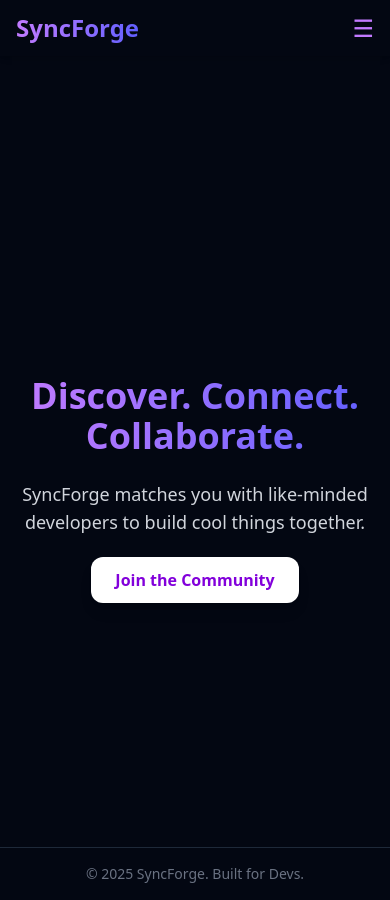
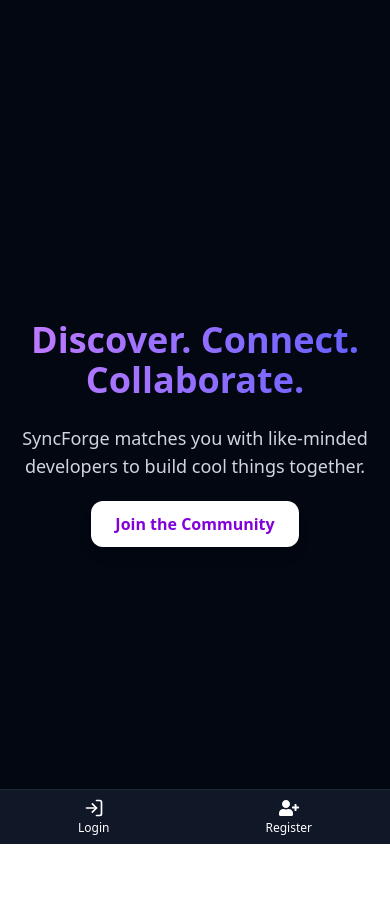
Before and after one commit to anuragK-24/SyncForge, a React (Vite) app in the folder client/: page / in a window 390 px wide. After the commit the page ends 844 px from the top, so only its background shows below. Built offline with nearby package versions, Linux system fonts and the light colour scheme; no server answers.

Commit message:
Added the different navbar for the syncforge mobile view

```diff
--- a/client/src/components/Navbar.jsx
+++ b/client/src/components/Navbar.jsx
@@ -1,11 +1,20 @@
 import { Link, useNavigate } from "react-router-dom";
 import { useState } from "react";
+import {
+  FiHome,
+  FiUsers,
+  FiHeart,
+  FiUser,
+  FiLogOut,
+  FiLogIn,
+  FiLink,
+} from "react-icons/fi";
+import { FaUserPlus } from "react-icons/fa";
 import axios from "axios";
 
 axios.defaults.withCredentials = true;
 
 export default function Navbar({ isAuth, setIsAuth }) {
-  const [menuOpen, setMenuOpen] = useState(false);
   const navigate = useNavigate();
   const API = import.meta.env.VITE_API_URL;
 
@@ -13,7 +22,7 @@
     try {
       await axios.post(`${API}/auth/logout`, {}, { withCredentials: true });
     } catch (err) {
-      // Optional: handle error
+      // Optional error handling
     } finally {
       setIsAuth(false);
       navigate("/login");
@@ -21,31 +30,21 @@
   };
 
   return (
-    <nav className="bg-gray-950 text-white shadow-md px-4 py-3 relative z-50">
-      <div className="flex justify-between items-center">
+    <>
+      {/* Top Navbar for Desktop */}
+      <nav className="bg-gray-950 text-white shadow-md px-4 py-3 relative z-50 hidden sm:block">
+        <div className="flex justify-between items-center flex-wrap">
           <h1 className="text-2xl font-bold bg-gradient-to-r from-purple-400 to-indigo-500 bg-clip-text text-transparent">
             <Link to="/">SyncForge</Link>
           </h1>
 
-        {/* Hamburger Button */}
-        <button
-          className="sm:hidden text-2xl text-purple-400"
-          onClick={() => setMenuOpen(!menuOpen)}
-        >
-          {menuOpen ? "✖" : "☰"}
-        </button>
-
-        {/* Desktop Links */}
-        <div className="hidden sm:flex space-x-6 text-sm font-medium items-center">
+          <div className="flex space-x-6 text-sm font-medium items-center mt-2 sm:mt-0">
             {isAuth ? (
               <>
                 <Link to="/feed" className="hover:text-purple-400 transition">
                   Feed
                 </Link>
-              <Link
-                to="/connections"
-                className="hover:text-purple-400 transition"
-              >
+                <Link to="/connections" className="hover:text-purple-400 transition">
                   Connections
                 </Link>
                 <Link to="/swipes" className="hover:text-purple-400 transition">
@@ -79,70 +78,56 @@
             )}
           </div>
         </div>
+      </nav>
 
-      {/* Mobile Menu Overlay */}
-      {menuOpen && (
-        <div className="sm:hidden absolute top-full left-0 w-full bg-gray-900 shadow-lg py-4 px-6 space-y-4 text-sm font-medium">
+      {/* Mobile Bottom Navbar */}
+      <div className="sm:hidden fixed bottom-0 left-0 right-0 bg-gray-900 border-t border-gray-800 flex justify-around py-2 z-50 text-white">
         {isAuth ? (
           <>
-              <Link
-                to="/feed"
-                className="block text-white hover:text-purple-400"
-                onClick={() => setMenuOpen(false)}
-              >
+            <Link to="/feed" className="flex flex-col items-center text-xs hover:text-purple-400">
+              <FiHome className="text-xl mb-0.5" />
               Feed
             </Link>
-              <Link
-                to="/swipes"
-                className="block text-white hover:text-purple-400"
-                onClick={() => setMenuOpen(false)}
-              >
+            <Link to="/connections" className="flex flex-col items-center text-xs hover:text-purple-400">
+              <FiLink className="text-xl mb-0.5" />
+              Connections
+            </Link>
+            <Link to="/swipes" className="flex flex-col items-center text-xs hover:text-purple-400">
+              <FiHeart className="text-xl mb-0.5" />
               Swipes
             </Link>
-              <Link
-                to="/requests"
-                className="block text-white hover:text-purple-400"
-                onClick={() => setMenuOpen(false)}
-              >
+            <Link to="/requests" className="flex flex-col items-center text-xs hover:text-purple-400">
+              <FiUsers className="text-xl mb-0.5" />
               Requests
             </Link>
-              <Link
-                to="/profile"
-                className="block text-white hover:text-purple-400"
-                onClick={() => setMenuOpen(false)}
-              >
+            <Link to="/profile" className="flex flex-col items-center text-xs hover:text-purple-400">
+              <FiUser className="text-xl mb-0.5" />
               Profile
             </Link>
             <button
-                onClick={() => {
-                  setMenuOpen(false);
-                  handleLogout();
-                }}
-                className="block text-left text-red-400 hover:text-red-600"
+              onClick={handleLogout}
+              className="flex flex-col items-center text-xs text-red-400 hover:text-red-600"
             >
+              <FiLogOut className="text-xl mb-0.5" />
               Logout
             </button>
           </>
         ) : (
           <>
-              <Link
-                to="/login"
-                className="block text-white hover:text-purple-400"
-                onClick={() => setMenuOpen(false)}
-              >
+            <Link to="/login" className="flex flex-col items-center text-xs hover:text-purple-400">
+              <FiLogIn className="text-xl mb-0.5" />
               Login
             </Link>
             <Link
               to="/register"
-                className="block bg-purple-600 hover:bg-purple-700 text-white px-4 py-2 rounded-md shadow text-center"
-                onClick={() => setMenuOpen(false)}
+              className="flex flex-col items-center text-xs hover:text-purple-400"
             >
-                Get Started
+              <FaUserPlus className="text-xl mb-0.5" />
+              Register
             </Link>
           </>
         )}
       </div>
-      )}
-    </nav>
+    </>
   );
 }
```
Lines whose indentation alone changed are shown as unchanged.
